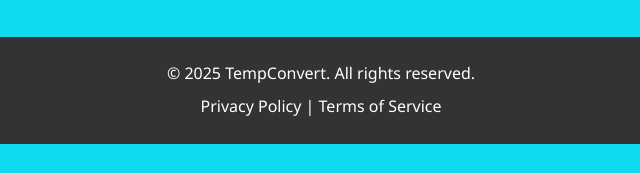
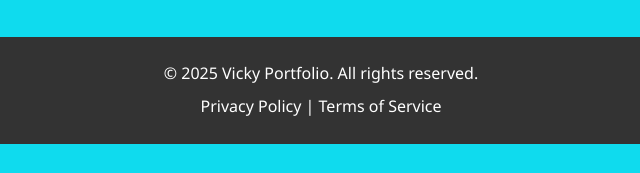
Before and after one commit to Vicky4002/portfolio-site, a plain HTML site: page index.html in a window 1280 px wide. Shown: the part 1015-1188 px from the top of the page, 319-959 px from the left. Drawn offline with Linux system fonts and the light colour scheme.

Commit message:
Update index.html

```diff
--- a/index.html
+++ b/index.html
@@ -182,7 +182,7 @@
   <!-- Footer Section -->
 
 <footer>
-    <p>© 2025 TempConvert. All rights reserved.</p>
+    <p>© 2025 Vicky Portfolio. All rights reserved.</p>
     <p><a href="https://www.example.com/privacy-policy" target="_blank">Privacy Policy</a> | <a href="https://www.example.com/terms" target="_blank">Terms of Service</a></p>
   </footer>
 
```
